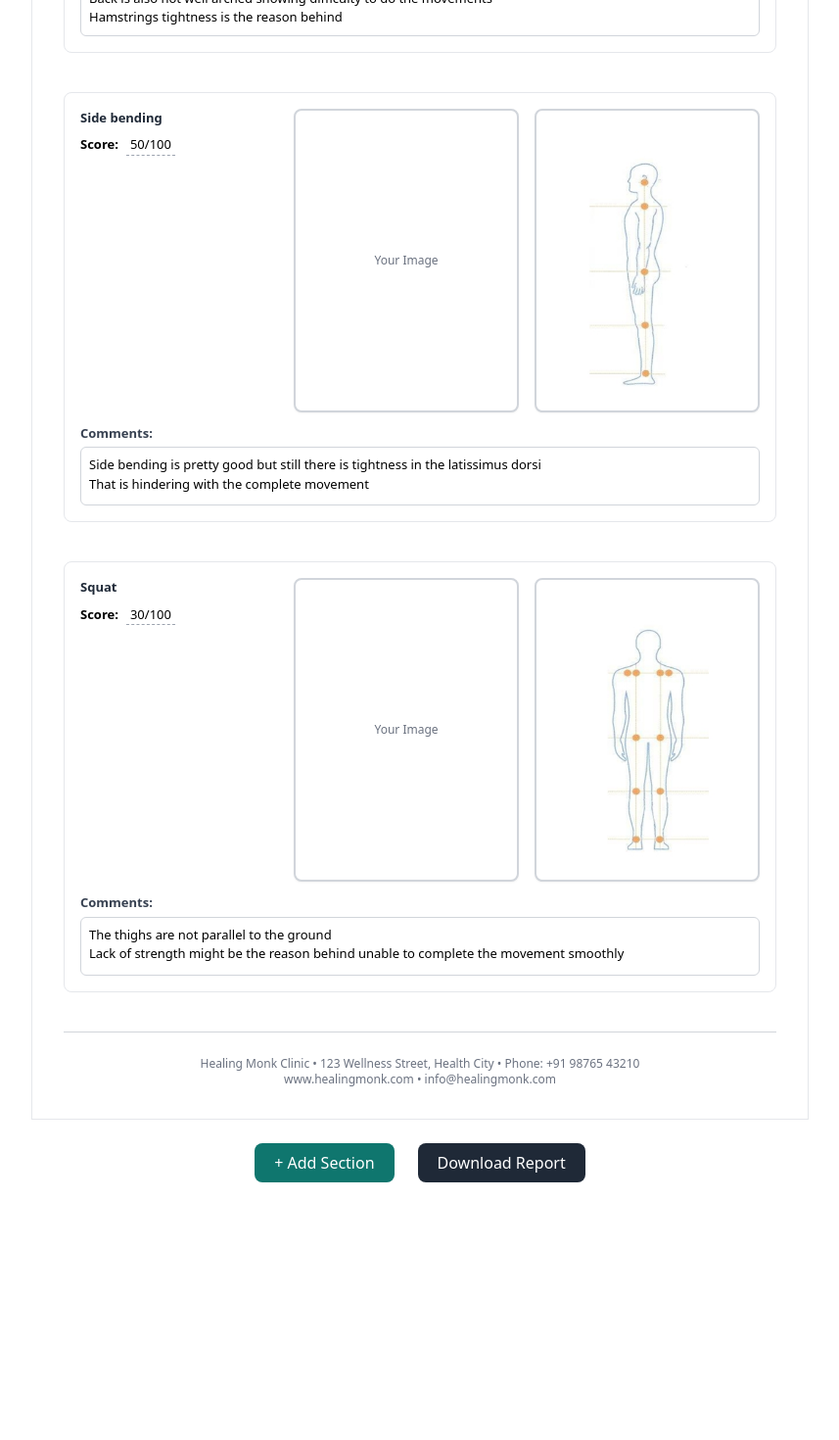
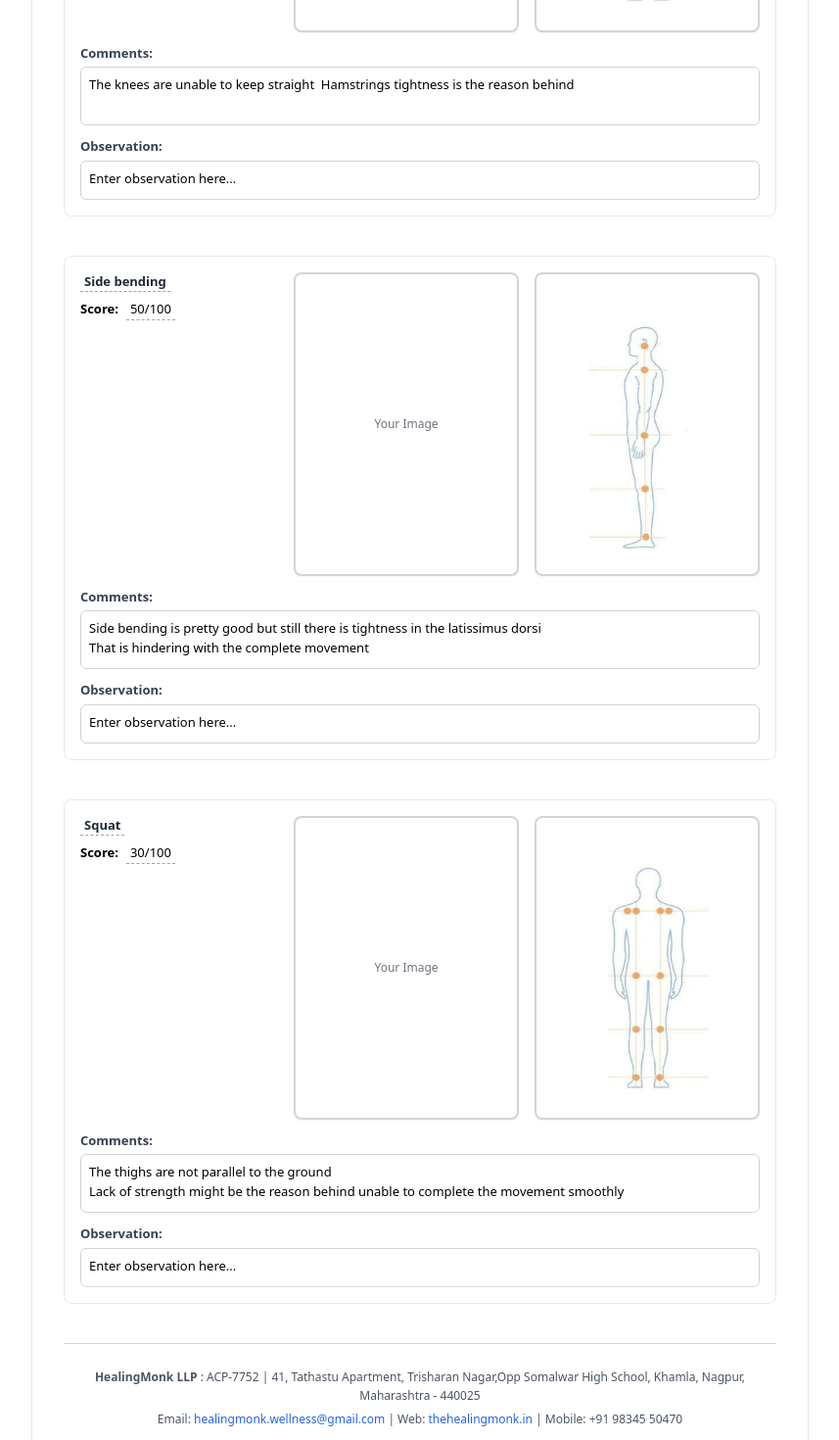
Before and after one commit to coderpushkargharate/MySkript, a React (Vite) app: page / in a window 1280 px wide. Shown: the part 1959-3429 px from the top of the page at 98% size, without its empty margins (211-1068 px from the left). Before the commit the page ends 3190 px from the top, so only its background shows below. Built offline with nearby package versions, Linux system fonts and the light colour scheme.

Commit message:
all dane

```diff
--- a/src/App.tsx
+++ b/src/App.tsx
@@ -48,7 +48,7 @@ const AssessmentReport = () => {
       key: "move1",
       idealImage: "/Screenshot_27-12-2025_9443_.jpeg",
       comments:
-        "There is a deviation from the ideal image as the image shows-\nThe knees are unable to keep straight\nThe hands are not able to touch the ground\nLumbo pelvic rhythm has been altered and challenged",
+        "There is a deviation from the ideal image as the image shows",
       score: "35/100",
     },
     {
@@ -56,7 +56,7 @@ const AssessmentReport = () => {
       key: "move2",
       idealImage: "/Screenshot_27-12-2025_94349_.jpeg",
       comments:
-        "The knees are unable to keep straight\nThe hands are unable to touch to the toes\nBack is also not well arched showing difficulty to do the movements\nHamstrings tightness is the reason behind",
+        "The knees are unable to keep straight  Hamstrings tightness is the reason behind",
       score: "35/100",
     },
     {
@@ -84,7 +84,7 @@ const AssessmentReport = () => {
   const [extraSections, setExtraSections] = useState([]);
 
   // Shared comment for all extra sections
-  const [sharedExtraComment, setSharedExtraComment] = useState("Enter common comments for all additional assessments...");
+  const [sharedExtraComment, setSharedExtraComment] = useState("Enter common root cause or interpretation...");
 
   /* ================= HANDLE IMAGE UPLOADS ================= */
   const handleUpload = (key, e) => {
@@ -103,16 +103,18 @@ const AssessmentReport = () => {
     }
   };
 
-  /* ================= ADD NEW SECTION (TWO IMAGE UPLOAD BOXES) ================= */
+  /* ================= ADD NEW SECTION ================= */
   const addNewSection = () => {
     setExtraSections([
       ...extraSections,
       {
         id: Date.now(),
+        title: "Additional Assessment",
         leftImg: "",
         rightImg: "",
         comments: "Enter comments here...",
         score: "0/100",
+        observation: "Enter observation here...",
       },
     ]);
   };
@@ -165,7 +167,7 @@ const AssessmentReport = () => {
 
   const totalProgress = calculateTotalProgress();
 
-  /* ================= PDF DOWNLOAD (MULTI-PAGE WITH HEADER/FOOTER) ================= */
+  /* ================= PDF DOWNLOAD ================= */
   const downloadPDF = async () => {
     const element = reportRef.current;
     if (!element) return;
@@ -211,7 +213,6 @@ const AssessmentReport = () => {
     }
   };
 
-  // Helper function to add footer
   const addFooter = (pdf, pageNum, pageWidth, pageHeight) => {
     pdf.setFontSize(8);
     pdf.setTextColor(150);
@@ -351,12 +352,23 @@ const AssessmentReport = () => {
         </div>
 
         {/* ================= MOVEMENTS ================= */}
-        <h2 className="text-center font-bold text-xl text-gray-800 pt-4 pb-2 border-t border-gray-300">MOVEMENT ASSESSMENT</h2>
+        <h2 className="text-center font-bold text-xl text-gray-800 pt-28  border-t border-gray-300 ">MOVEMENT ASSESSMENT</h2>
         {movements.map((move, index) => (
           <div key={move.key} className="border border-gray-200 rounded-lg p-3 sm:p-4 space-y-3 mb-4">
             <div className="flex flex-col sm:flex-row justify-between gap-4">
               <div className="flex-1">
-                <h4 className="font-semibold text-gray-800 mb-2">{move.title}</h4>
+                <h4
+                  contentEditable
+                  suppressContentEditableWarning
+                  onBlur={(e) => {
+                    const copy = [...movements];
+                    copy[index].title = e.target.innerText;
+                    setMovements(copy);
+                  }}
+                  className="font-semibold text-gray-800 mb-2 inline-block border-b border-dashed border-gray-400 px-1"
+                >
+                  {move.title}
+                </h4>
                 <div className="mb-2">
                   <b>Score:</b>
                   <span
@@ -401,16 +413,43 @@ const AssessmentReport = () => {
                 {move.comments}
               </div>
             </div>
+
+            <div>
+              <b className="text-gray-700">Observation:</b>
+              <div
+                className="whitespace-pre-wrap border border-gray-300 p-2 rounded-md mt-1 bg-white min-h-[40px]"
+                contentEditable
+                suppressContentEditableWarning
+                onBlur={(e) => {
+                  const copy = [...movements];
+                  copy[index].observation = e.target.innerText;
+                  setMovements(copy);
+                }}
+              >
+                {move.observation || "Enter observation here..."}
+              </div>
+            </div>
           </div>
         ))}
 
-        {/* ================= EXTRA DYNAMIC SECTIONS (TWO IMAGE UPLOADS) ================= */}
+        {/* ================= EXTRA DYNAMIC SECTIONS ================= */}
         {extraSections.map((section, index) => (
           <div key={section.id} className="border-t pt-5 sm:pt-6 space-y-4 border-gray-200">
             <div className="flex flex-col sm:flex-row justify-between gap-4">
               <div className="flex-1">
                 <div className="flex flex-col sm:flex-row sm:justify-between sm:items-center mb-2 gap-2">
-                  <h4 className="font-semibold text-gray-800">Additional Assessment {index + 1}</h4>
+                  <h4
+                    contentEditable
+                    suppressContentEditableWarning
+                    onBlur={(e) => {
+                      const copy = [...extraSections];
+                      copy[index].title = e.target.innerText;
+                      setExtraSections(copy);
+                    }}
+                    className="font-semibold text-gray-800 inline-block border-b border-dashed border-gray-400 px-1"
+                  >
+                    {section.title}
+                  </h4>
                   <span className="no-print">
                     <button
                       onClick={() => removeSection(section.id)}
@@ -465,13 +504,29 @@ const AssessmentReport = () => {
                 {section.comments}
               </div>
             </div>
+
+            <div>
+              <b className="text-gray-700">Observation:</b>
+              <div
+                className="whitespace-pre-wrap border border-gray-300 p-2 rounded-md mt-1 bg-white min-h-[40px]"
+                contentEditable
+                suppressContentEditableWarning
+                onBlur={(e) => {
+                  const copy = [...extraSections];
+                  copy[index].observation = e.target.innerText;
+                  setExtraSections(copy);
+                }}
+              >
+                {section.observation || "Enter observation here..."}
+              </div>
+            </div>
           </div>
         ))}
 
-        {/* Shared comment box for all extra sections */}
+        {/* ================= ROOT CAUSE (ONLY IF EXTRA SECTIONS EXIST) ================= */}
         {extraSections.length > 0 && (
           <div className="border-t pt-5 sm:pt-6 space-y-2">
-            <h4 className="font-semibold text-gray-800">Common Notes for All Additional Assessments:</h4>
+            <h4 className="font-semibold text-gray-800">Root cause:</h4>
             <div
               className="whitespace-pre-wrap border border-gray-300 p-3 rounded-md min-h-[60px] bg-gray-50"
               contentEditable
@@ -483,10 +538,22 @@ const AssessmentReport = () => {
           </div>
         )}
 
-        {/* ================= FOOTER ================= */}
-        <div className="mt-8 sm:mt-10 pt-6 border-t border-gray-300 text-center text-xs text-gray-500">
-          <p>Healing Monk Clinic • 123 Wellness Street, Health City • Phone: +91 98765 43210</p>
-          <p>www.healingmonk.com • info@healingmonk.com</p>
+        {/* ================= FOOTER WITH OFFICIAL DETAILS ================= */}
+        <div className="mt-8 sm:mt-10 pt-6 border-t border-gray-300 text-center text-xs text-gray-600 leading-relaxed">
+          <p className="mb-1">
+            <strong>HealingMonk LLP</strong> : ACP-7752 | 41, Tathastu Apartment, Trisharan Nagar,<br className="sm:hidden" />
+            Opp Somalwar High School, Khamla, Nagpur, Maharashtra - 440025
+          </p>
+          <p className="mb-1">
+            Email: <a href="mailto:healingmonk.wellness@gmail.com" className="text-blue-600 hover:underline">healingmonk.wellness@gmail.com</a> |
+            Web: <a href="https://www.thehealingmonk.in" target="_blank" rel="noopener noreferrer" className="text-blue-600 hover:underline">thehealingmonk.in</a> |
+            Mobile: +91 98345 50470
+          </p>
+          <p className="mt-2 text-gray-500">
+            <a href="https://www.thehealingmonk.in/testimonials" target="_blank" rel="noopener noreferrer" className="text-blue-600 hover:underline mx-1">Testimonials</a> |
+            <a href="https://www.instagram.com/dhealingmonk/?igsh=Z2tzc2lobXcwMXAz" target="_blank" rel="noopener noreferrer" className="text-blue-600 hover:underline mx-1">Instagram</a> |
+            <a href="https://www.linkedin.com/company/healingmonk/" target="_blank" rel="noopener noreferrer" className="text-blue-600 hover:underline mx-1">LinkedIn</a>
+          </p>
         </div>
       </div>
 
@@ -513,6 +580,7 @@ const AssessmentReport = () => {
         }
         @media print {
           .no-print { display: none !important; }
+          a { color: inherit !important; text-decoration: none !important; }
         }
       `}</style>
     </>
```
